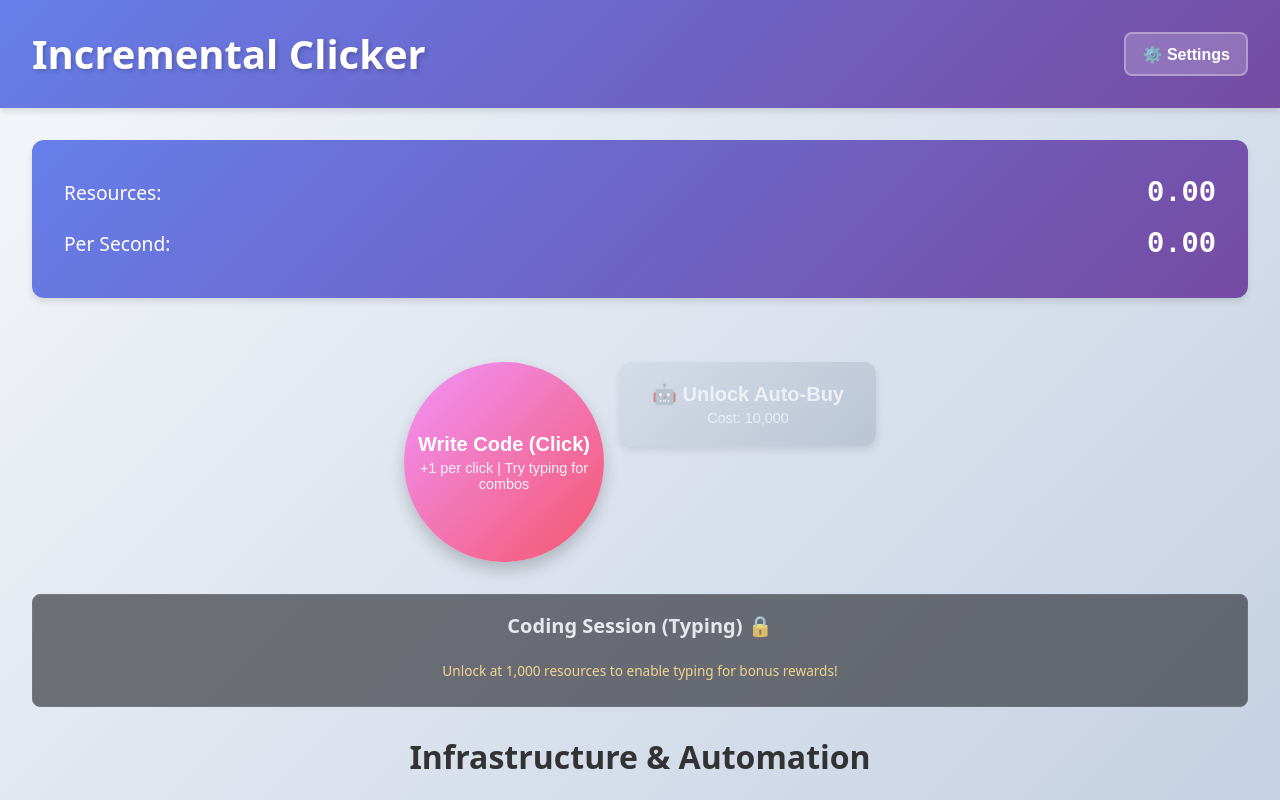
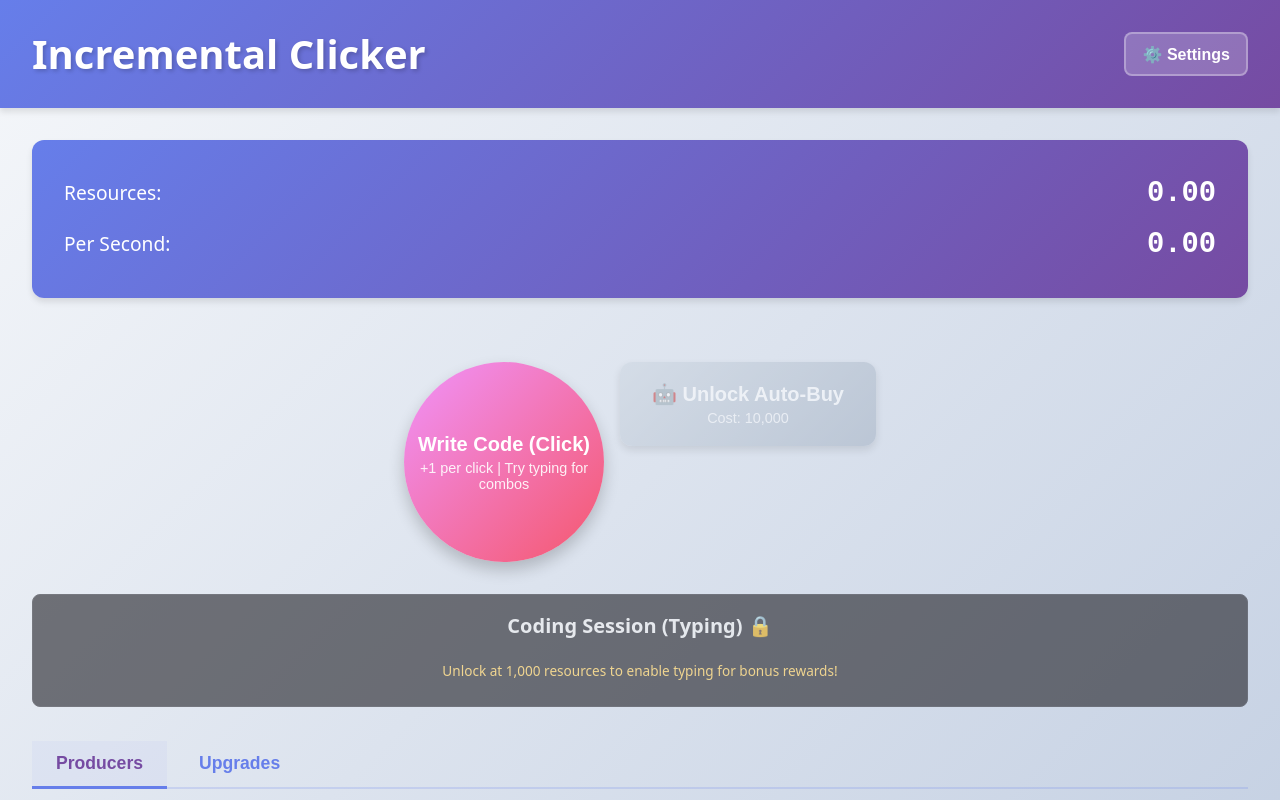
Before and after one commit to pattonwebz/idle-webz, a React (Vite) app: page / in a window 1280 px wide. Shown: the top 800 px of the page. Built offline with nearby package versions, Linux system fonts and the light colour scheme.

Commit message:
feat: add tab navigation for Producers and Upgrades - Add tab navigation UI to switch between Producers and Upgrades views - Update layout to support tabbed content display - Add tab button styling with active state indicators

```diff
--- a/src/App.scss
+++ b/src/App.scss
@@ -65,6 +65,60 @@
   }
 }
 
+.tab-navigation {
+  display: flex;
+  gap: 0.5rem;
+  margin: 2rem 0 1rem;
+  border-bottom: 2px solid rgba(102, 126, 234, 0.2);
+}
+
+.tab-button {
+  padding: 0.75rem 1.5rem;
+  background: transparent;
+  border: none;
+  border-bottom: 3px solid transparent;
+  color: #667eea;
+  font-size: 1.1rem;
+  font-weight: 600;
+  cursor: pointer;
+  transition: all 0.2s ease;
+  position: relative;
+  bottom: -2px;
+
+  &:hover {
+    background: rgba(102, 126, 234, 0.1);
+    color: #764ba2;
+  }
+
+  &.active {
+    border-bottom-color: #667eea;
+    color: #764ba2;
+    background: rgba(102, 126, 234, 0.05);
+  }
+
+  @include bp.mobile {
+    flex: 1;
+    padding: 0.5rem 1rem;
+    font-size: 1rem;
+  }
+}
+
+.tab-content {
+  margin-top: 1rem;
+  animation: fadeIn 0.3s ease;
+}
+
+@keyframes fadeIn {
+  from {
+    opacity: 0;
+    transform: translateY(10px);
+  }
+  to {
+    opacity: 1;
+    transform: translateY(0);
+  }
+}
+
 #root {
   margin: 0;
   padding: 0;
--- a/src/App.tsx
+++ b/src/App.tsx
@@ -2,6 +2,7 @@
  * Root application component for Incremental Clicker Game
  */
 
+import { useState } from 'react'
 import './App.scss'
 import { GameProvider } from './context/GameContext'
 import { ResourceDisplay } from './components/ResourceDisplay'
@@ -10,12 +11,17 @@ import { AutoBuy } from './components/AutoBuy'
 import { ProducerList } from './components/ProducerList'
 import { GameControls } from './components/GameControls'
 import { TypingPanel } from './components/TypingPanel'
+import { Upgrades } from './components/Upgrades'
+
+type TabType = 'producers' | 'upgrades';
 
 /**
  * Main application component
  * Wraps the entire app in GameProvider for state management
  */
 function App() {
+  const [activeTab, setActiveTab] = useState<TabType>('producers');
+
   return (
     <GameProvider>
       <div className="app">
@@ -30,7 +36,28 @@ function App() {
             <AutoBuy />
           </div>
           <TypingPanel />
-          <ProducerList />
+
+          {/* Tab Navigation */}
+          <div className="tab-navigation">
+            <button
+              className={`tab-button ${activeTab === 'producers' ? 'active' : ''}`}
+              onClick={() => setActiveTab('producers')}
+            >
+              Producers
+            </button>
+            <button
+              className={`tab-button ${activeTab === 'upgrades' ? 'active' : ''}`}
+              onClick={() => setActiveTab('upgrades')}
+            >
+              Upgrades
+            </button>
+          </div>
+
+          {/* Tab Content */}
+          <div className="tab-content">
+            {activeTab === 'producers' && <ProducerList />}
+            {activeTab === 'upgrades' && <Upgrades />}
+          </div>
         </main>
       </div>
     </GameProvider>
```
